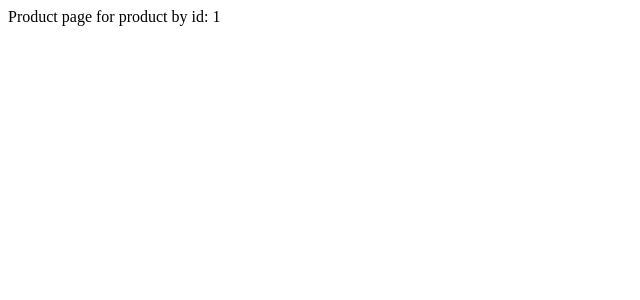
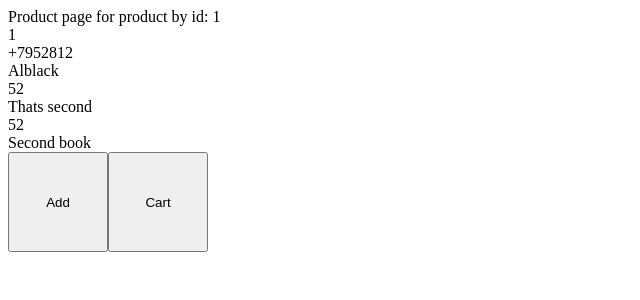
Before and after one commit to RenatAllakhyarov/frontend-template, a Next.js app: page /product/1 in a window 1280 px wide. Shown: the top 300 px of the page, without its empty margins (0-640 px from the left). Built offline with nearby package versions, Linux system fonts and the light colour scheme.

Commit message:
feat: Created ProductInfo component, reated Cart slice, added mock data to test work button for added product to cart

```diff
--- a/src/app/product/[id]/page.tsx
+++ b/src/app/product/[id]/page.tsx
@@ -1,13 +1,56 @@
 "use client";
 
+import ProductInfo from "@components/ProductInfo";
 import { useParams } from "next/navigation";
+import { Fragment } from "react";
+
+export interface IMockDataProps {
+    id: string,
+    title: string,
+    author: string,
+    price: number,
+    description: string,
+    stock: number,
+    createdAt: string
+}
+
+const products: IMockDataProps[] = [
+    {
+        id: "1",
+        title: "+7952812",
+        author: "Alblack",
+        price: 52,
+        description: "Thats second",
+        stock: 52,
+        createdAt: "Second book"
+    },
+    {
+        id: "2",
+        title: "FREAK LAND",
+        author: "5opka",
+        price: 42,
+        description: "42 BROTHER",
+        stock: 42,
+        createdAt: "2017"
+    }
+]
 
 const ProductPage = () => {
     const params = useParams<{ id: string }>();
 
     const { id: currentIdProduct } = params;
 
-    return <div>Product page for product by id: {currentIdProduct}</div>;
+    const product = products[Number(currentIdProduct)-1];
+
+    return(
+        <Fragment>
+            <div>Product page for product by id: {currentIdProduct}</div>
+
+            <ProductInfo
+                product={product}
+            />
+        </Fragment>
+    )
 }
 
 export default ProductPage;
--- /dev/null
+++ b/src/components/ProductInfo/index.tsx
@@ -0,0 +1,52 @@
+import { IMockDataProps } from "@app/product/[id]/page";
+import { useDispatch, useSelector } from "react-redux";
+import { addProductToCart } from "@store/slices/Cart";
+import { selectCartItems } from "@store/slices/Cart";
+import { Fragment } from "react";
+
+interface IProductInfo {
+    product: IMockDataProps
+}
+
+const ProductInfo = ({
+    product
+}: IProductInfo) => {
+    const dispatch = useDispatch()
+
+    const cartItems = useSelector(selectCartItems);
+
+    const handleAddProductToCart = () => {
+        dispatch(addProductToCart(product));
+    }
+
+    const handleCartProducts = () => {
+        console.log(cartItems);
+    }
+
+    return(
+        <Fragment>
+            <div>{product.id}</div>
+            <div>{product.title}</div>
+            <div>{product.author}</div>
+            <div>{product.price}</div>
+            <div>{product.description}</div>
+            <div>{product.stock}</div>
+            <div>{product.createdAt}</div>
+
+            <button
+                style={{
+                    height: "100px",
+                    width: "100px"}}
+                onClick={handleAddProductToCart}
+            >Add</button>
+            <button
+                style={{
+                    height: "100px",
+                    width: "100px"}}
+                onClick={handleCartProducts}
+            >Cart</button>
+        </Fragment>
+    )
+}
+
+export default ProductInfo;
--- a/src/store/index.ts
+++ b/src/store/index.ts
@@ -1,9 +1,11 @@
+import cartReducer from "@store/slices/Cart"
 import applicationReducer from "@store/slices/Application";
 import { configureStore } from "@reduxjs/toolkit";
 
 const store = configureStore({
     reducer: {
         application: applicationReducer,
+        cart: cartReducer
     },
     middleware: (getDefaultMiddleware) =>
         getDefaultMiddleware({
--- /dev/null
+++ b/src/store/slices/Cart/index.ts
@@ -0,0 +1,26 @@
+import { IMockDataProps } from "@app/product/[id]/page"
+import { createSlice } from "@reduxjs/toolkit";
+
+interface ICartState {
+    items: IMockDataProps[]
+}
+
+const initialState: ICartState = {
+    items: []
+};
+
+export const cartSlice = createSlice({
+    name: 'cart',
+    initialState,
+    reducers: {
+        addProductToCart: (state, action) => {
+            state.items.push(action.payload);
+        }
+    }
+})
+
+export const { addProductToCart } = cartSlice.actions;
+
+export default cartSlice.reducer;
+
+export const selectCartItems = (state: { cart: ICartState }) => state.cart.items;
```
